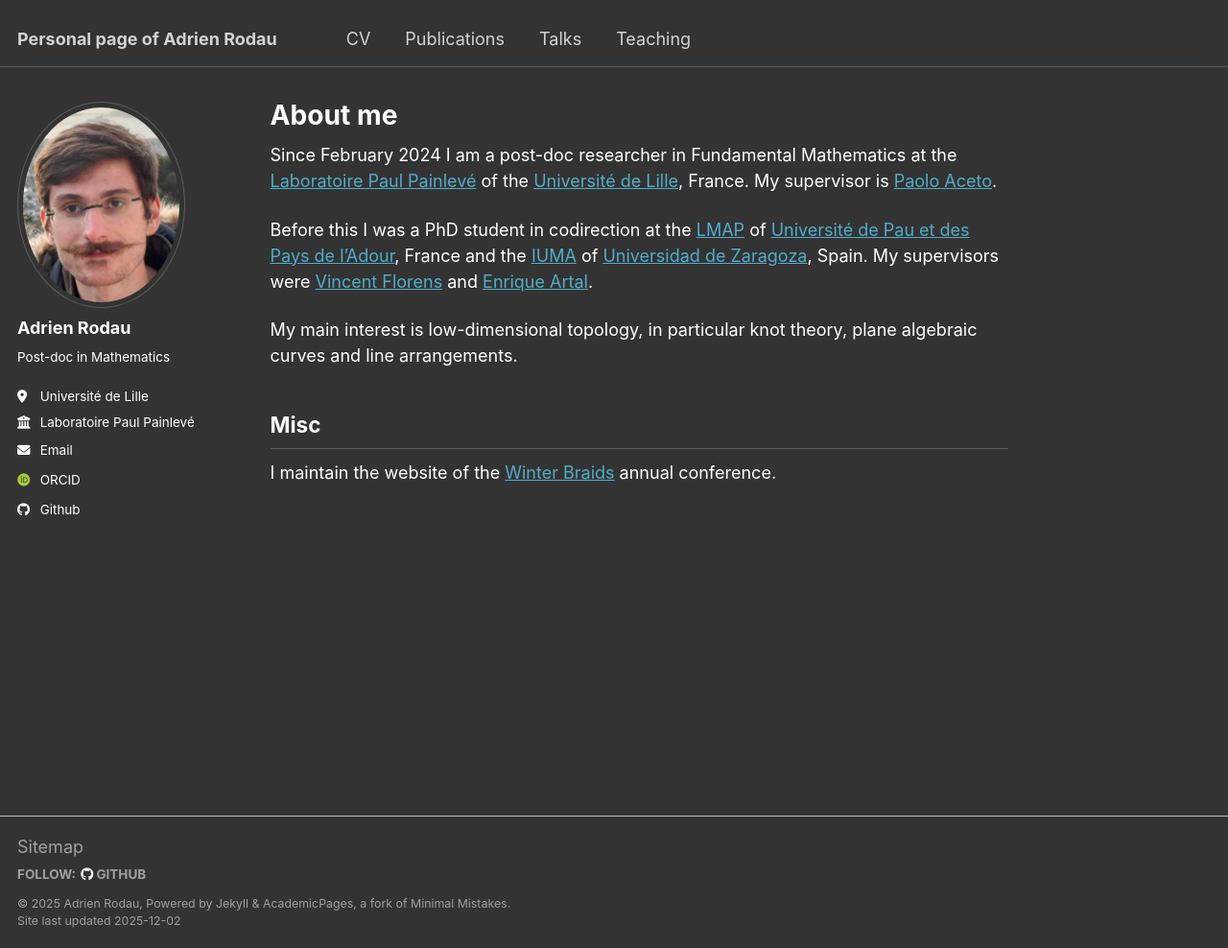
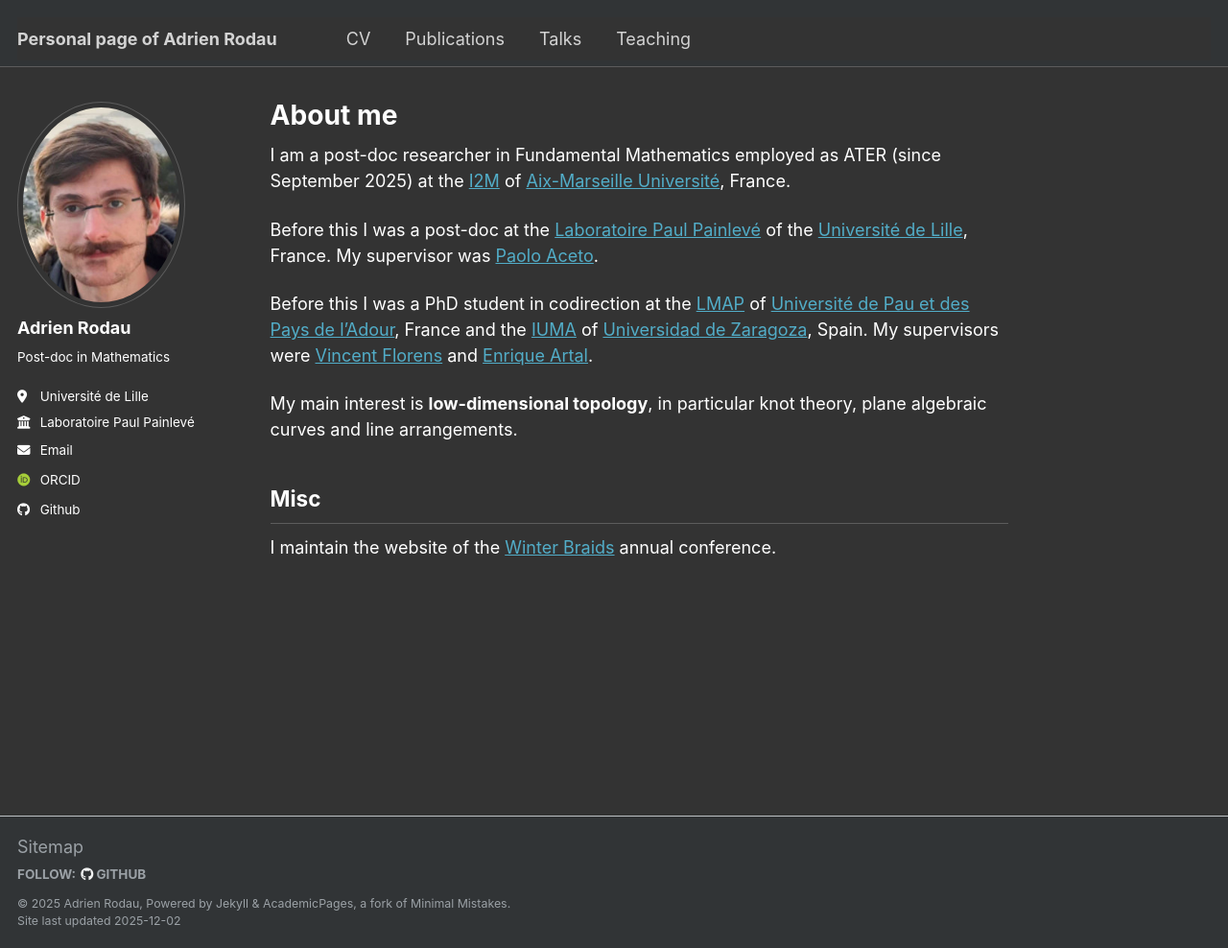
Before and after one commit to arodau/arodau.github.io, a Jekyll site: the page built from _pages/about.md, in a window 1280 px wide and 988 px high. Shown: the whole window at 96% size. Built offline with Jekyll 4.4.1, drawn with Linux system fonts in a browser that asks for light colours; some web fonts are replaced.

Commit message:
Mise à jour AMU

```diff
--- a/_pages/about.md
+++ b/_pages/about.md
@@ -8,12 +8,14 @@ redirect_from:
   - /about.html
 ---
 
-Since February 2024 I am a post-doc researcher in Fundamental Mathematics at the [Laboratoire Paul Painlevé](https://math.univ-lille.fr/) of the [Université de Lille](https://www.univ-lille.fr/), France. My supervisor is [Paolo Aceto](https://sites.google.com/view/paoloaceto/home).
+I am a post-doc researcher in Fundamental Mathematics employed as ATER (since September 2025) at the [I2M](https://www.i2m.univ-amu.fr/) of [Aix-Marseille Université](https://www.univ-amu.fr/), France.
+
+Before this I was a post-doc at the [Laboratoire Paul Painlevé](https://math.univ-lille.fr/) of the [Université de Lille](https://www.univ-lille.fr/), France. My supervisor was [Paolo Aceto](https://sites.google.com/view/paoloaceto/home).
 
 Before this I was a PhD student in codirection at the [LMAP](https://lma-umr5142.univ-pau.fr/en/home.html) of [Université de Pau et des Pays de l’Adour](https://www.univ-pau.fr/en/home.html), France and the [IUMA](https://iuma.unizar.es/) of [Universidad de Zaragoza](https://www.unizar.es/), Spain.
 My supervisors were [Vincent Florens](https://sites.google.com/view/vflorens/accueil) and [Enrique Artal](https://riemann.unizar.es/~artal/).
 
-My main interest is low-dimensional topology, in particular knot theory, plane algebraic curves and line arrangements.
+My main interest is **low-dimensional topology**, in particular knot theory, plane algebraic curves and line arrangements.
 
 ## Misc
 
```
Also changed, not shown: _pages/cv.md (+3 -0 lines).
